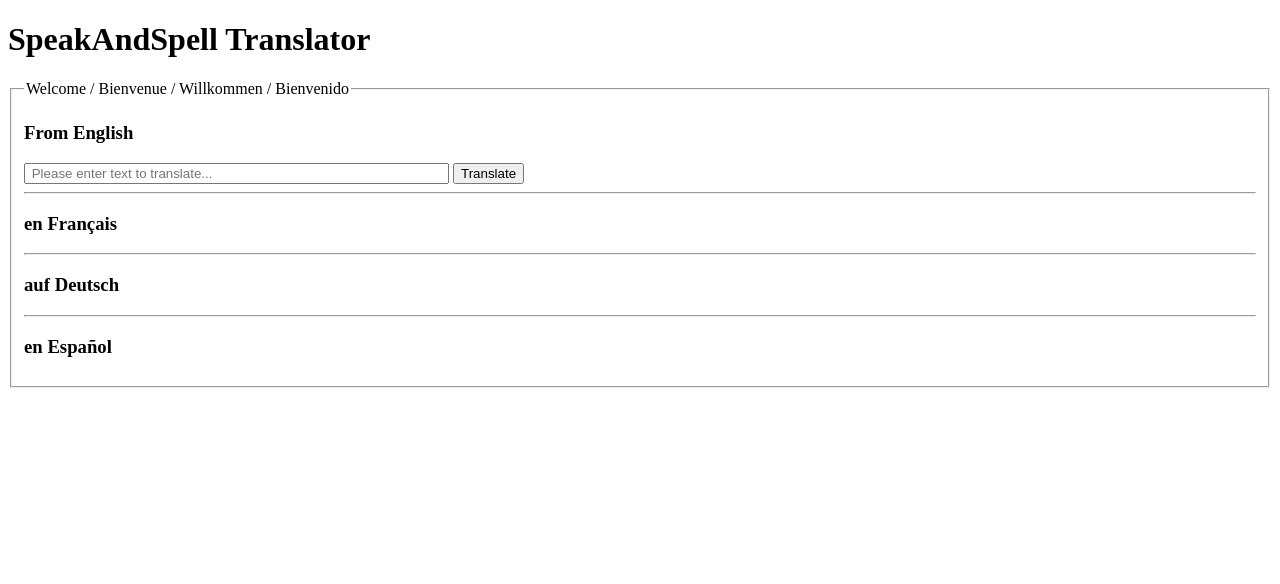
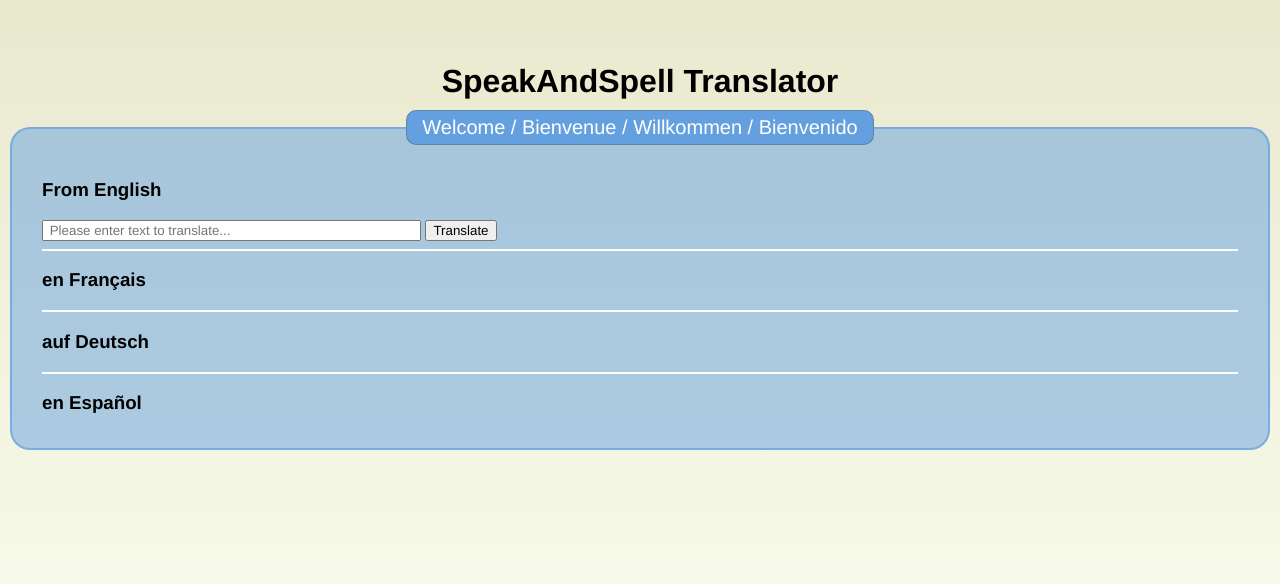
Before and after one commit to nss-day-cohort-14/spa-iife-translator-speakandspell, a plain HTML site: page index.html in a window 1280 px wide. Drawn offline with Linux system fonts and the light colour scheme.

Commit message:
Added CSS and updated index.html

```diff
--- a/index.html
+++ b/index.html
@@ -4,7 +4,7 @@
 	<meta charset="utf-8">
 	<meta http-equiv="X-UA-Compatible" content="IE=edge">
 	<title>SpeakAndSpell Translator</title>
-	<link rel="stylesheet" href="">
+	<link rel="stylesheet" href="translator.css">
 </head>
 <body>
 	<h1>SpeakAndSpell Translator</h1>
@@ -33,6 +33,8 @@
 
 	</fieldset>
 
+	<div class="tinted-image"></div>
+
 	<script src="translator.js"></script>
 	<script src="french.js"></script>
 	<script src="german.js"></script>
--- /dev/null
+++ b/translator.css
@@ -0,0 +1,42 @@
+* {
+	font-family: Helvetica, sans-serif;
+}
+h1 {
+	text-align: center;
+	margin: 5% auto 10px;
+}
+hr {
+	background-color: white;
+	height: 2px;
+	border: 0;
+}
+
+html {
+	background: linear-gradient(to bottom, rgba(233,233,206,1) 0%,rgba(252,255,244,1) 100%);
+	height: 100%;
+}
+
+/*
+html {
+  background: url(http://blenderartists.org/forum/attachment.php?attachmentid=214495&d=1359583956) no-repeat center center fixed;
+  background-size: cover;
+}*/
+
+
+
+fieldset {
+	border:2px solid rgba(100, 160, 223, .7);
+	border-radius: 20px;
+  padding: 15px 30px;
+  background-color: rgba(100, 160, 223, .5);
+  /*background-color: rgba(100, 212, 223, .3);*/
+}
+legend {
+  padding: 5px 15px;
+  border-radius: 10px;
+  border:1px solid rgba(100, 100, 100, .5);
+  color: white;
+  background-color: rgba(100, 160, 223, 1);
+  font-size: 20px;
+  text-align: center;
+  }
```
